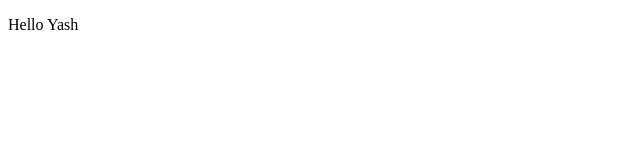
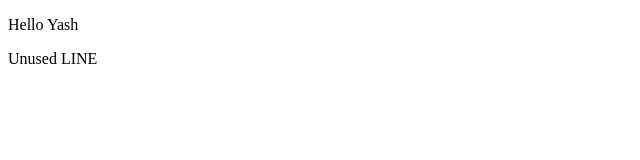
Before and after one commit to yash2411/GitRepo1, a plain HTML site: page index.html in a window 1280 px wide. Shown: the full height of the page, 0-640 px from the left. Drawn offline with Linux system fonts and the light colour scheme.

```diff
--- a/index.html
+++ b/index.html
@@ -7,5 +7,6 @@
 </head>
 <body>
     <p>Hello Yash</p>
+    <p>Unused LINE</p>
 </body>
 </html>
```
